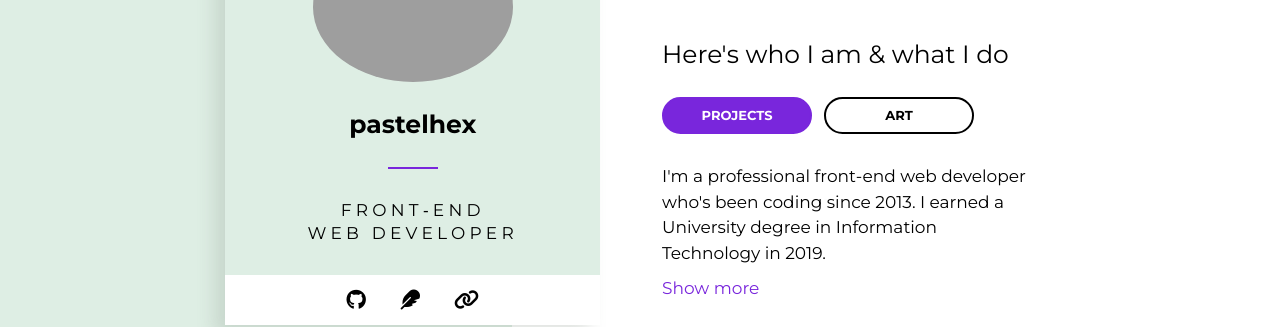
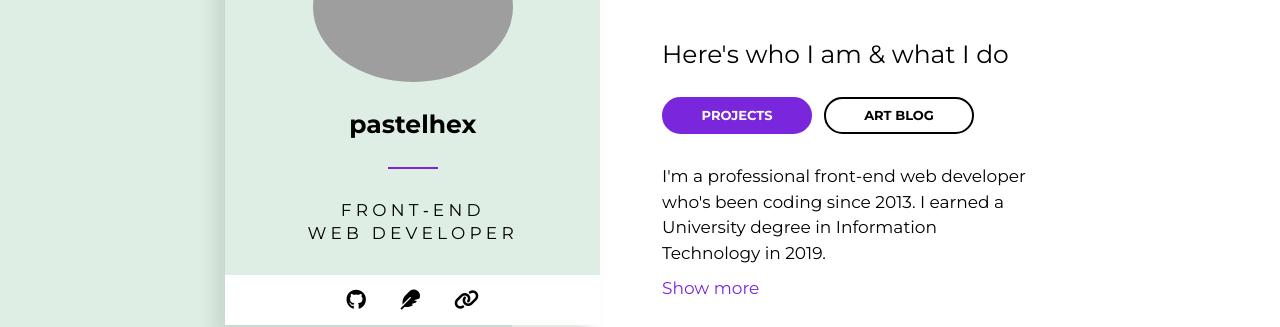
Before and after one commit to pastelhex97/pastelhex97.github.io, a Jekyll site: the page built from index.html, in a window 1280 px wide and 900 px high. Shown: the part 403-730 px from the top of the window. Built offline with Jekyll 4.4.1, drawn with Linux system fonts in a browser that asks for light colours; nearby versions of some CDN libraries; the list of posts is cut into pages by our own code.

Commit message:
Update homepage.html

```diff
--- a/_layouts/homepage.html
+++ b/_layouts/homepage.html
@@ -77,7 +77,7 @@
     <div class="businesspiece">
         <h3 class="greeting">{{content}}</h3>
         <h4 class="intro">Here's who I am &amp; what I do</h4>
-        <div class="introbuttons"><a href="#projects" class="button One">Projects</a> &nbsp; <a href="https://pastelhex.wordpress.com" target="_blank" class="button Two">Art</a></div>
+        <div class="introbuttons"><a href="#projects" class="button One">Projects</a> &nbsp; <a href="https://pastelhex.wordpress.com" target="_blank" class="button Two">Art&nbsp;Blog</a></div>
         <p>I'm a professional front-end web developer who's been coding since 2013. I earned a University degree in Information Technology in 2019.</p>
       <div id="text" class="hidden">
         <p>Besides making websites, I also love spoken languages. As a multilingual individual of Cuban descent, I'm fluent in Spanish and English and have studied German since Middle School and French since High School. My other hobbies are drawing, gaming casually, watching anime, observing wildlife, and exploring niches.</p>
```
